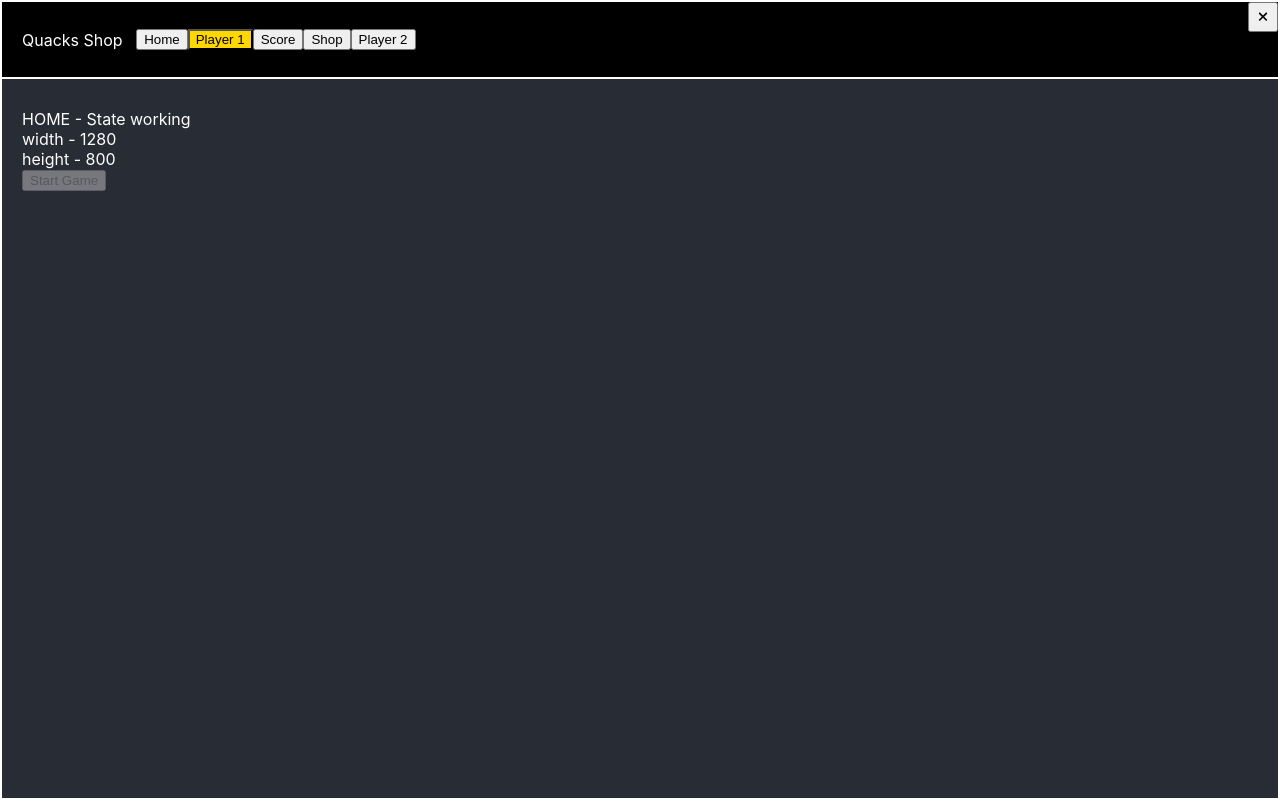
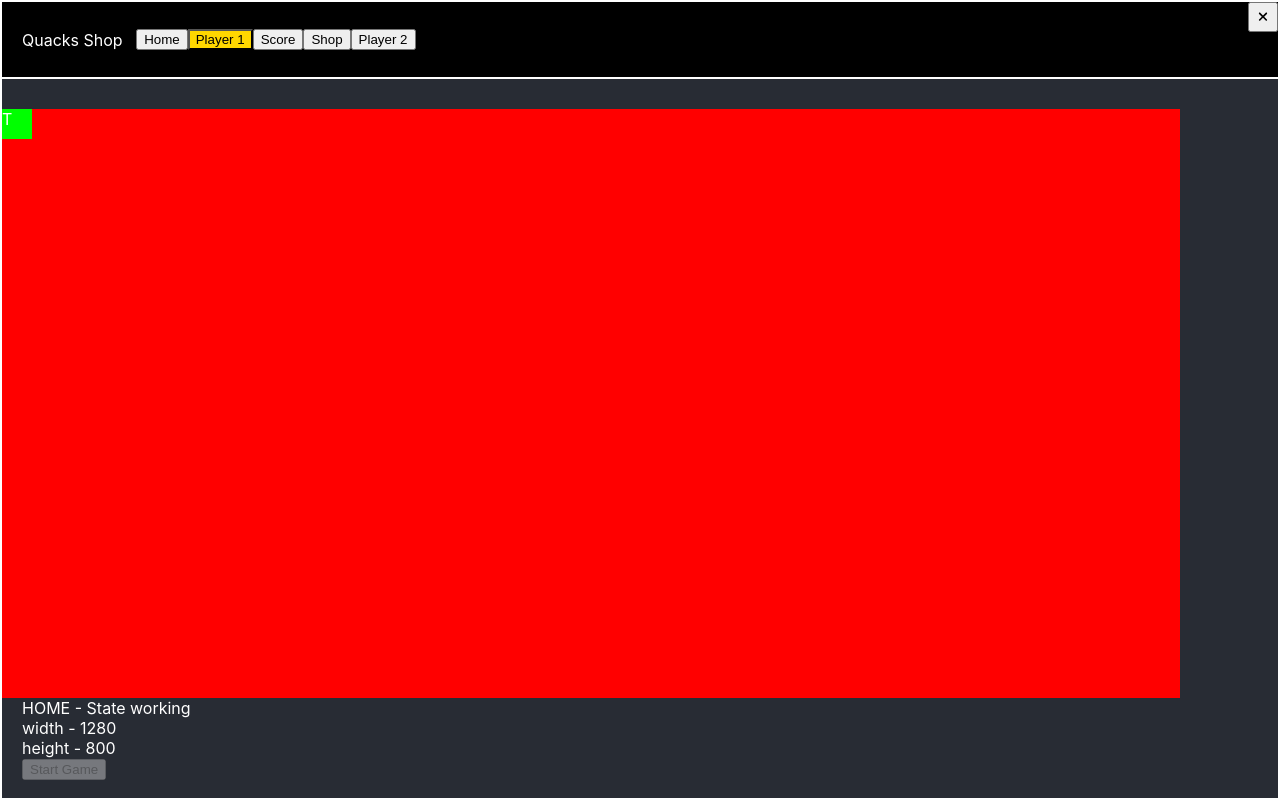
Before and after one commit to Oliver343/QuackShop, a React (Create React App) app: page / in a window 1280 px wide. Built offline with nearby package versions, Linux system fonts and the light colour scheme.

Commit message:
Testing sizing on home

```diff
--- a/src/pages/Home.jsx
+++ b/src/pages/Home.jsx
@@ -20,6 +20,17 @@ export default function Home() {
         storeObject.setMenuShow((pre) =>  !pre)
     }
 
+    let width = storeObject.width - 102
+    let hight = (storeObject.width - 102) / 2
+
+    if(storeObject.hight < hight) {
+        hight = storeObject.height - 32
+        width = hight * 2
+        if (storeObject.menuShow) {
+            hight = hight - 77
+        }
+    }
+
     return (
         <div className="homeMain">
             {storeObject.menuShow ? <Header toggleMenu={handleMenuToggle} /> : ""}
@@ -34,6 +45,20 @@ export default function Home() {
                                     <div className="buttonBox">
                                         {storeObject.menuShow ? "" : <button className="menuToggleBtn" onClick={handleMenuToggle}><FontAwesomeIcon icon={faBars} /></button>}
                                     </div>
+                                </div>
+                                <div style={{
+                                     background: "red",
+                                     width: width,
+                                     height: hight,
+                                     }}
+                                >
+                                <div style={{
+                                     background: "lime",
+                                     width: "30px",
+                                     height: "30px",
+                                     position: "absolute",
+                                     top: storeObject.menuShow ? "109px" : "32px",
+                                     }}> T </div>
                                 </div>
                                 <div className="homeSub">
                                     HOME - {storeObject.checkState}
```
